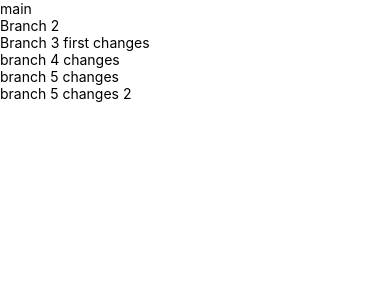
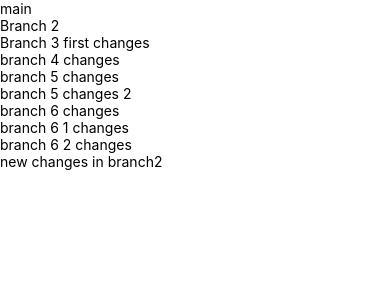
Before and after one commit to tayyabjamil/gitKraken, a React Native app: screen / in a window 390 px wide. Shown: the top 300 px of the page. Built offline with nearby package versions, Linux system fonts and the light colour scheme.

Commit message:
new changes in branch 2

```diff
--- a/App.js
+++ b/App.js
@@ -12,6 +12,12 @@ export default class App extends Component {
         <Text>branch 4 changes</Text>
         <Text>branch 5 changes</Text>
         <Text>branch 5 changes 2</Text>
+        <Text>branch 6 changes</Text>
+        <Text>branch 6 1 changes</Text>
+        <Text>branch 6 2 changes</Text>
+
+
+        <Text>new changes in branch2</Text>
 
       </View>
     )
```
